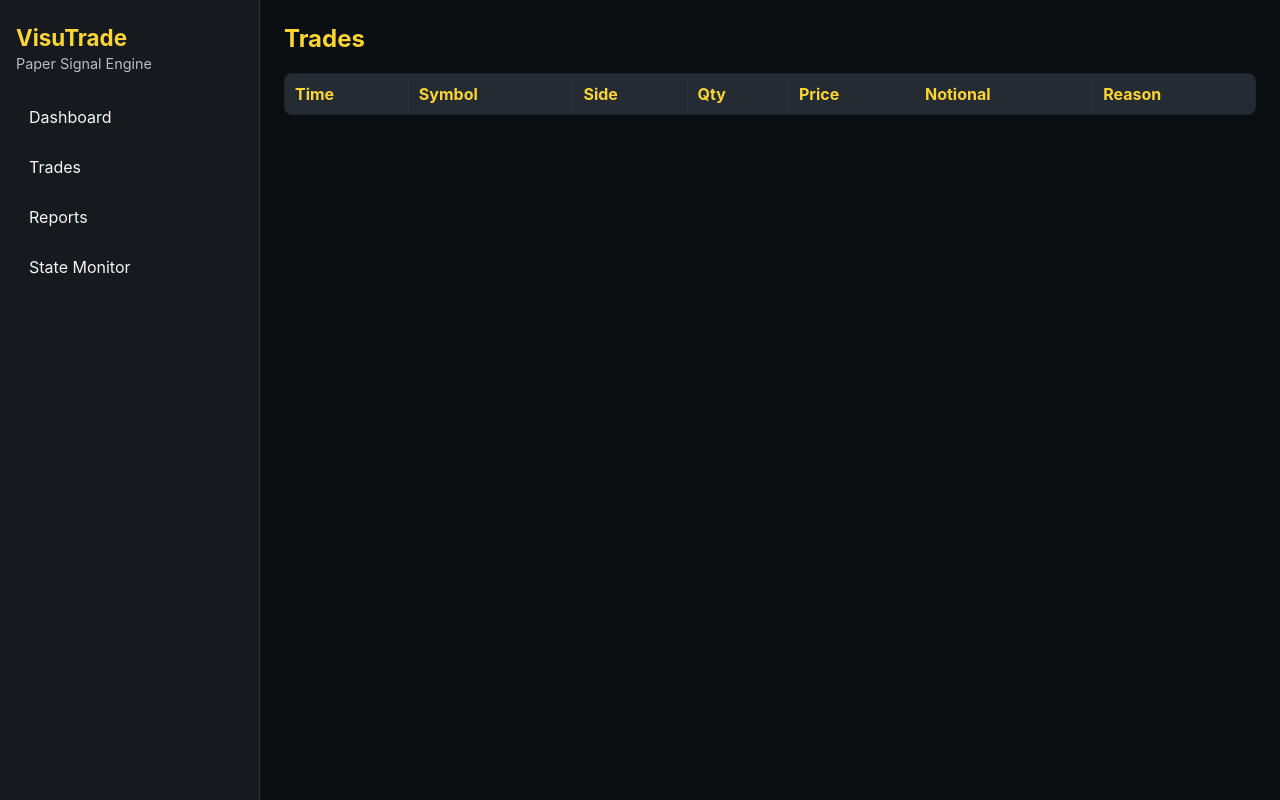
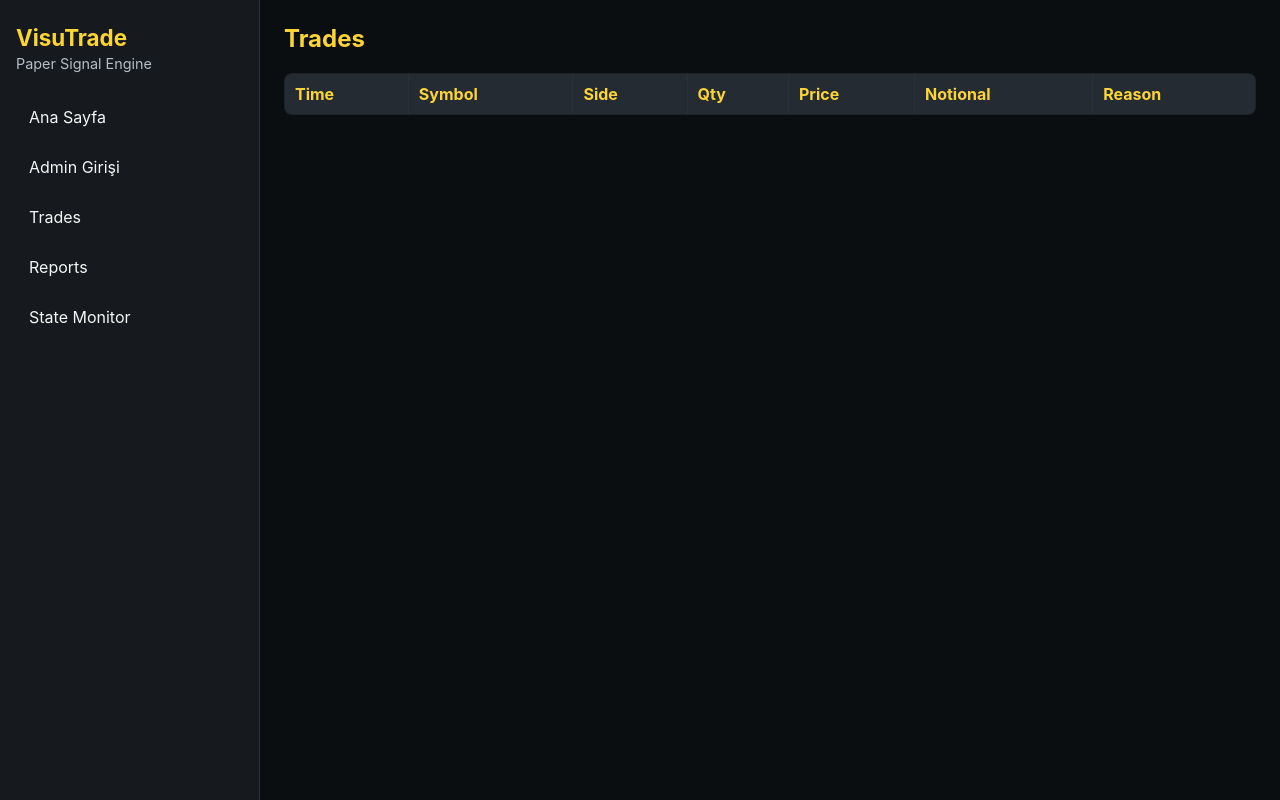
Before and after one commit to mehmetakifsari/binance-spot-trade, a FastAPI app: page /trades in a window 1280 px wide. Run offline with FastAPI, Linux system fonts and the light colour scheme; lists and menus that the app fills with data are empty; some libraries are stand-ins or nearby versions.

Commit message:
Switch admin auth storage to MongoDB and remove admin env creds

```diff
--- a/backend/app/config.py
+++ b/backend/app/config.py
@@ -33,6 +33,10 @@ class Settings(BaseSettings):
     signal_collector_period: int = 14
     signal_collector_loop_seconds: int = 60
 
+    mongodb_uri: str = "mongodb://localhost:27017"
+    mongodb_auth_db: str = "visutrade_auth"
+    mongodb_auth_collection: str = "admin_users"
+
     @model_validator(mode="after")
     def apply_environment_defaults(self) -> "Settings":
         is_production_like = self.app_env.lower() in {"production", "staging"}
--- a/backend/app/main.py
+++ b/backend/app/main.py
@@ -4,11 +4,15 @@ import asyncio
 import logging
 from contextlib import asynccontextmanager
 from datetime import datetime, timezone
+import hashlib
+import hmac
+import os
+import secrets
 from typing import Awaitable, Any
 
-from fastapi import FastAPI, HTTPException, Request
+from fastapi import FastAPI, Form, HTTPException, Request
 from fastapi.middleware.cors import CORSMiddleware
-from fastapi.responses import HTMLResponse
+from fastapi.responses import HTMLResponse, RedirectResponse
 from fastapi.staticfiles import StaticFiles
 from fastapi.templating import Jinja2Templates
 from pydantic import BaseModel
@@ -25,7 +29,9 @@ from .signal_collector import CollectorConfig, SignalCollector
 
 @asynccontextmanager
 async def lifespan(app: FastAPI):
-    global collector, collector_task
+    global collector, collector_task, admin_hash_sync_task
+    _upsert_admin_user()
+    admin_hash_sync_task = asyncio.create_task(_admin_hash_sync_loop())
     if settings.signal_collector_enabled:
         collector = SignalCollector(
             CollectorConfig(
@@ -46,6 +52,8 @@ async def lifespan(app: FastAPI):
             collector.stop()
         if collector_task:
             collector_task.cancel()
+        if admin_hash_sync_task:
+            admin_hash_sync_task.cancel()
 
 
 app = FastAPI(title="VisuTrade Backend + Dashboard", lifespan=lifespan)
@@ -62,6 +70,122 @@ notifier = TelegramNotifier(settings.telegram_bot_token, settings.telegram_chat_
 logger = logging.getLogger(__name__)
 collector: SignalCollector | None = None
 collector_task: asyncio.Task | None = None
+admin_hash_sync_task: asyncio.Task | None = None
+DEFAULT_ADMIN_USERNAME = "admin"
+DEFAULT_ADMIN_PASSWORD = "Atmaca@53"
+SESSION_SIGNING_PEPPER = "visutrade-session-pepper-v1"
+
+
+def _hash_password(password: str, salt: bytes | None = None) -> str:
+    salt = salt or os.urandom(16)
+    digest = hashlib.pbkdf2_hmac("sha256", password.encode("utf-8"), salt, 120_000)
+    return f"pbkdf2_sha256$120000${salt.hex()}${digest.hex()}"
+
+
+def _verify_password(password: str, password_hash: str) -> bool:
+    try:
+        algorithm, iterations, salt_hex, digest_hex = password_hash.split("$", 3)
+        if algorithm != "pbkdf2_sha256":
+            return False
+        new_digest = hashlib.pbkdf2_hmac(
+            "sha256",
+            password.encode("utf-8"),
+            bytes.fromhex(salt_hex),
+            int(iterations),
+        ).hex()
+        return hmac.compare_digest(new_digest, digest_hex)
+    except (ValueError, TypeError):
+        return False
+
+
+def _session_signature(token: str) -> str:
+    payload = f"{token}:{SESSION_SIGNING_PEPPER}"
+    return hashlib.sha256(payload.encode("utf-8")).hexdigest()
+
+
+def _build_session_cookie_value(token: str) -> str:
+    return f"{token}.{_session_signature(token)}"
+
+
+def _parse_session_cookie(raw_cookie: str) -> str | None:
+    if not raw_cookie or "." not in raw_cookie:
+        return None
+    token, signature = raw_cookie.split(".", 1)
+    if not token or not hmac.compare_digest(signature, _session_signature(token)):
+        return None
+    return token
+
+
+def _mongo_collection():
+    from pymongo import MongoClient
+
+    client = MongoClient(settings.mongodb_uri, serverSelectionTimeoutMS=2000)
+    return client[settings.mongodb_auth_db][settings.mongodb_auth_collection]
+
+
+def _sync_admin_hash_mongodb() -> None:
+    collection = _mongo_collection()
+    existing = collection.find_one({"username": DEFAULT_ADMIN_USERNAME})
+    if existing and _verify_password(DEFAULT_ADMIN_PASSWORD, existing.get("password_hash", "")):
+        return
+
+    password_hash = _hash_password(DEFAULT_ADMIN_PASSWORD)
+    now = datetime.now(timezone.utc)
+    collection.update_one(
+        {"username": DEFAULT_ADMIN_USERNAME},
+        {
+            "$set": {"password_hash": password_hash, "updated_at": now},
+            "$setOnInsert": {"created_at": now},
+        },
+        upsert=True,
+    )
+
+
+def _sync_admin_session(token: str) -> None:
+    collection = _mongo_collection()
+    now = datetime.now(timezone.utc)
+    collection.update_one(
+        {"username": DEFAULT_ADMIN_USERNAME},
+        {
+            "$set": {"session_token": token, "session_updated_at": now},
+        },
+    )
+
+
+def _clear_admin_session(token: str | None = None) -> None:
+    collection = _mongo_collection()
+    query = {"username": DEFAULT_ADMIN_USERNAME}
+    if token:
+        query["session_token"] = token
+    collection.update_one(query, {"$unset": {"session_token": "", "session_updated_at": ""}})
+
+
+def _is_admin(request: Request) -> bool:
+    raw_cookie = request.cookies.get("admin_session", "")
+    token = _parse_session_cookie(raw_cookie)
+    if not token:
+        return False
+    collection = _mongo_collection()
+    row = collection.find_one({"username": DEFAULT_ADMIN_USERNAME, "session_token": token})
+    return bool(row)
+
+
+def _require_admin(request: Request) -> None:
+    if not _is_admin(request):
+        raise HTTPException(status_code=403, detail="Admin authorization required")
+
+
+def _upsert_admin_user() -> None:
+    _sync_admin_hash_mongodb()
+
+
+async def _admin_hash_sync_loop() -> None:
+    while True:
+        try:
+            await asyncio.to_thread(_sync_admin_hash_mongodb)
+        except Exception as exc:
+            logger.warning("Mongo admin hash sync failed: %s", exc)
+        await asyncio.sleep(300)
 
 
 async def _safe_notify(event: str, notify_call: Awaitable[None]) -> None:
@@ -307,7 +431,8 @@ async def process_signal(request: Request) -> dict:
 
 
 @app.post("/api/admin/signal-collector/run-once")
-async def run_signal_collector_once() -> dict:
+async def run_signal_collector_once(request: Request) -> dict:
+    _require_admin(request)
     global collector
     if not collector:
         collector = SignalCollector(
@@ -325,7 +450,8 @@ async def run_signal_collector_once() -> dict:
 
 
 @app.get("/api/admin/signal-collector")
-async def signal_collector_status() -> dict:
+async def signal_collector_status(request: Request) -> dict:
+    _require_admin(request)
     return {
         "enabled": settings.signal_collector_enabled,
         "running": collector.running if collector else False,
@@ -353,8 +479,55 @@ async def signal_endpoint_help() -> dict:
     }
 
 
+@app.get("/", response_class=HTMLResponse)
+async def index(request: Request):
+    return templates.TemplateResponse("index.html", {"request": request, "is_admin": _is_admin(request)})
+
+
+@app.get("/login", response_class=HTMLResponse)
+async def login_page(request: Request):
+    if _is_admin(request):
+        return RedirectResponse(url="/dashboard", status_code=302)
+    return templates.TemplateResponse("login.html", {"request": request, "error": None})
+
+
+@app.post("/login", response_class=HTMLResponse)
+async def login_submit(request: Request, username: str = Form(...), password: str = Form(...)):
+    collection = _mongo_collection()
+    row = collection.find_one({"username": username})
+
+    if not row or not _verify_password(password, row.get("password_hash", "")):
+        return templates.TemplateResponse(
+            "login.html",
+            {"request": request, "error": "Kullanıcı adı veya şifre hatalı."},
+            status_code=401,
+        )
+
+    session_token = secrets.token_urlsafe(32)
+    _sync_admin_session(session_token)
+
+    response = RedirectResponse(url="/dashboard", status_code=302)
+    response.set_cookie("admin_session", _build_session_cookie_value(session_token), httponly=True, samesite="lax")
+    return response
+
+
+@app.post("/logout")
+async def logout(request: Request):
+    raw_cookie = request.cookies.get("admin_session", "")
+    token = _parse_session_cookie(raw_cookie)
+    if token:
+        _clear_admin_session(token)
+
+    response = RedirectResponse(url="/login", status_code=302)
+    response.delete_cookie("admin_session")
+    return response
+
+
 @app.get("/dashboard", response_class=HTMLResponse)
 async def dashboard(request: Request):
+    if not _is_admin(request):
+        return RedirectResponse(url="/login", status_code=302)
+
     db = SessionLocal()
     try:
         row = db.execute(text("SELECT * FROM bot_state ORDER BY updated_at DESC LIMIT 1")).mappings().first()
@@ -372,6 +545,7 @@ async def dashboard(request: Request):
     realized_pnl = equity - settings.starting_balance_usdt - unrealized_pnl
     context = {
         "request": request,
+        "is_admin": _is_admin(request),
         "state": row,
         "start_balance": settings.starting_balance_usdt,
         "equity": equity,
@@ -390,7 +564,7 @@ async def trades_page(request: Request):
         trades = []
     finally:
         db.close()
-    return templates.TemplateResponse("trades.html", {"request": request, "trades": trades})
+    return templates.TemplateResponse("trades.html", {"request": request, "trades": trades, "is_admin": _is_admin(request)})
 
 
 @app.get("/reports", response_class=HTMLResponse)
@@ -404,7 +578,7 @@ async def reports_page(request: Request):
         db.close()
     equity = float(latest["equity_usdt"]) if latest else settings.starting_balance_usdt
     summary = format_summary(settings.starting_balance_usdt, equity, equity - settings.starting_balance_usdt, 0.0)
-    return templates.TemplateResponse("reports.html", {"request": request, "summary": summary})
+    return templates.TemplateResponse("reports.html", {"request": request, "summary": summary, "is_admin": _is_admin(request)})
 
 
 @app.get("/state-monitor", response_class=HTMLResponse)
@@ -416,4 +590,4 @@ async def state_monitor(request: Request):
         states = []
     finally:
         db.close()
-    return templates.TemplateResponse("state_monitor.html", {"request": request, "states": states, "now": datetime.now(timezone.utc)})
+    return templates.TemplateResponse("state_monitor.html", {"request": request, "states": states, "now": datetime.now(timezone.utc), "is_admin": _is_admin(request)})
--- a/backend/requirements.txt
+++ b/backend/requirements.txt
@@ -7,3 +7,4 @@ httpx==0.27.2
 pydantic-settings==2.6.0
 python-multipart==0.0.12
 pytest==8.3.3
+pymongo==4.8.0
--- a/backend/templates/base.html
+++ b/backend/templates/base.html
@@ -17,11 +17,21 @@
         <p>Paper Signal Engine</p>
       </div>
       <nav class="sidebar-nav">
+        <a href="/">Ana Sayfa</a>
+        {% if is_admin %}
         <a href="/dashboard">Dashboard</a>
+        {% else %}
+        <a href="/login">Admin Girişi</a>
+        {% endif %}
         <a href="/trades">Trades</a>
         <a href="/reports">Reports</a>
         <a href="/state-monitor">State Monitor</a>
       </nav>
+      {% if is_admin %}
+      <form action="/logout" method="post">
+        <button class="btn btn-outline" type="submit">Çıkış Yap</button>
+      </form>
+      {% endif %}
     </aside>
 
     <main class="content">
```
Also changed, not shown: backend/static/style.css (+56 -0 lines), backend/templates/index.html (added, +20 -0 lines), backend/templates/login.html (added, +27 -0 lines), backend/tests/test_auth.py (added, +18 -0 lines), docker-compose.yml (+12 -0 lines), README.md, 2 other files.
